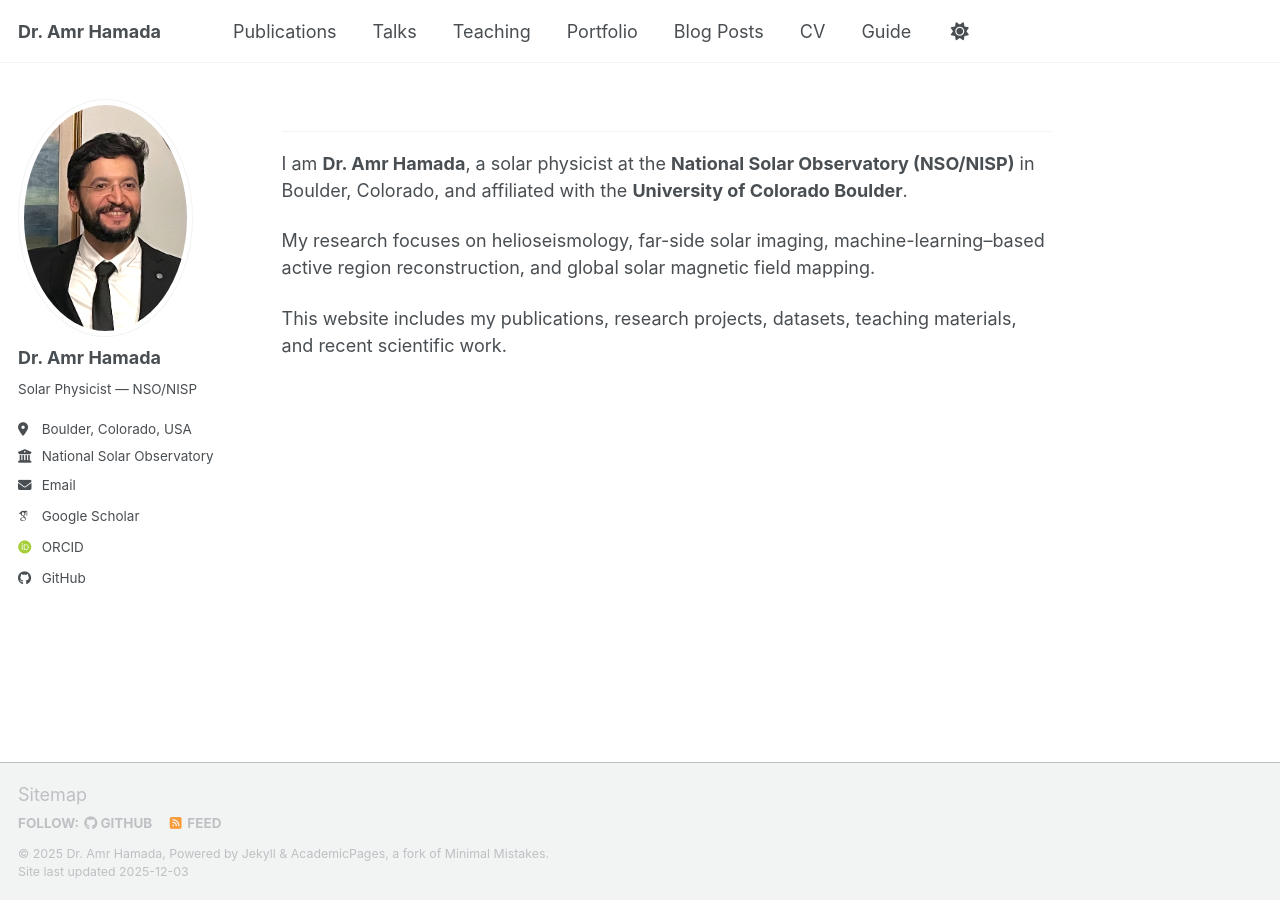
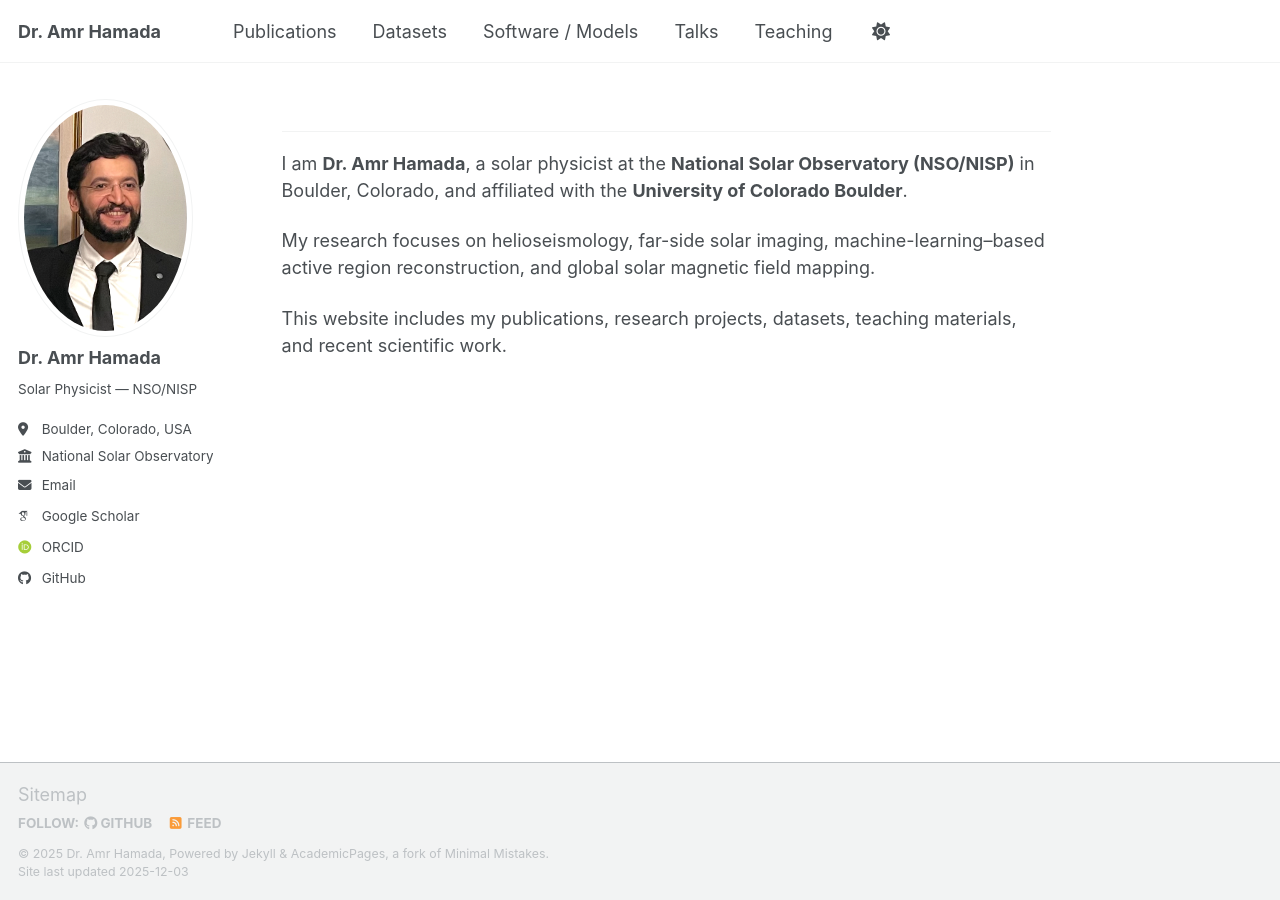
Before and after one commit to Amr1001Hamada/Amr1001Hamada.github.io, a Jekyll site: the page built from _pages/about.md, in a window 1280 px wide. Built offline with Jekyll 4.4.1, drawn with Linux system fonts in a browser that asks for light colours; some web fonts are replaced; a script bundle is joined from its source files by our own code; library files that are not in the unit come from our copies.

Commit message:
Update navigation.yml

```diff
--- a/_data/navigation.yml
+++ b/_data/navigation.yml
@@ -11,23 +11,30 @@ main:
   - title: "Publications"
     url: /publications/
 
+  - title: "Datasets"
+    url: /datasets/
+
+  - title: "Software / Models"
+    url: /software/
+
+
   - title: "Talks"
     url: /talks/
 
   - title: "Teaching"
     url: /teaching/
 
-  - title: "Portfolio"
-    url: /portfolio/
+  #- title: "Portfolio"
+   # url: /portfolio/
 
-  - title: "Blog Posts"
-    url: /year-archive/
+ # - title: "Blog Posts"
+  #  url: /year-archive/
 
-  - title: "CV"
-    url: /cv/
+ # - title: "CV"
+ #   url: /cv/
 
   # - title: "CV"
   #   url: /cv-json/
 
-  - title: "Guide"
-    url: /markdown/
+  #- title: "Guide"
+  #  url: /markdown/
```
